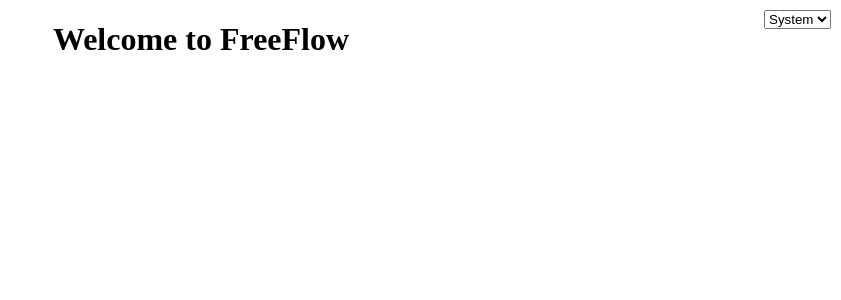
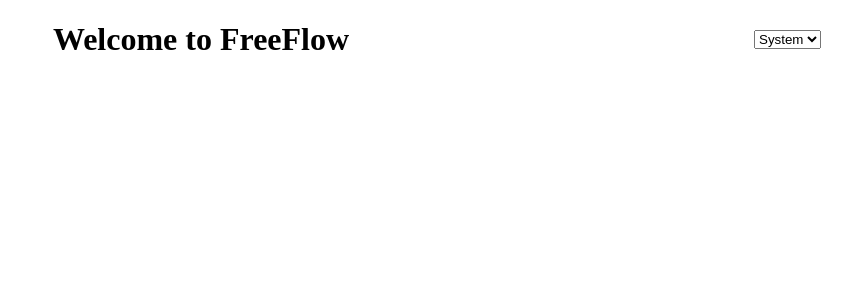
Before and after one commit to SpinningTurtle/FreeFlow, a Nuxt app in the folder my-nuxt-app/: page / in a window 1280 px wide. Shown: the top 300 px of the page, without its empty margins (439-1280 px from the left). Built offline with nearby package versions, Linux system fonts and the light colour scheme.

Commit message:
Created experimental branch, renamed color mode box div, adjusted positioning

```diff
--- a/my-nuxt-app/assets/home.css
+++ b/my-nuxt-app/assets/home.css
@@ -16,13 +16,14 @@
 }
 
 .dark-mode body {
-  background-color: #091a28;
+  /* background-color: #091a28;  */ /* Previous dark blue colour */
+  background-color: #181818;
   color: #ebf4f1;
 }
 
-.color-mode {
-    position: relative;
-    position: absolute;
-    top: 10px;
-    right: 10px;
+.color-mode-box {
+  position: relative;
+  position: absolute;
+  top: 30px;
+  right: 20px;
 }
--- a/my-nuxt-app/pages/index.vue
+++ b/my-nuxt-app/pages/index.vue
@@ -3,7 +3,7 @@
         <h1>Welcome to FreeFlow</h1>
     </div>
 
-    <div class="color-mode">
+    <div class="color-mode-box">
     <select v-model="$colorMode.preference">
       <option value="system">System</option>
       <option value="light">Light</option>
```
